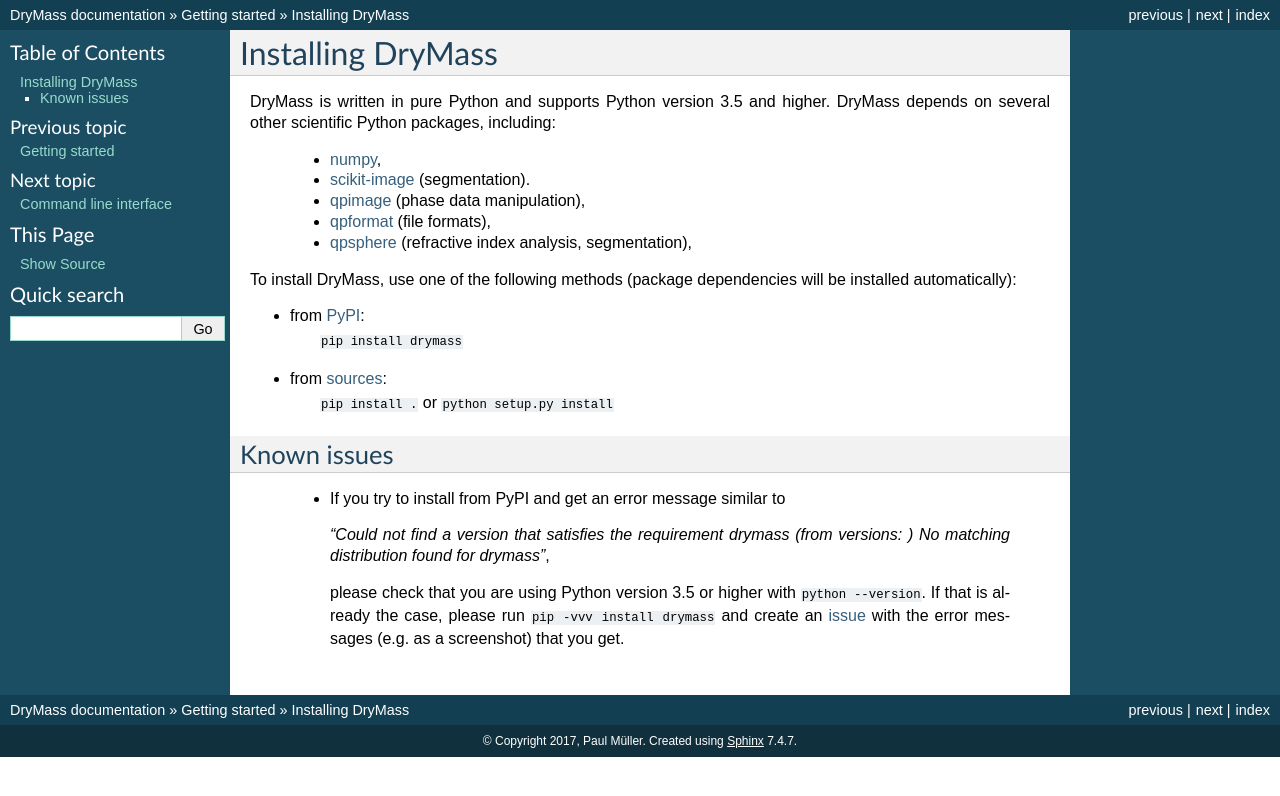
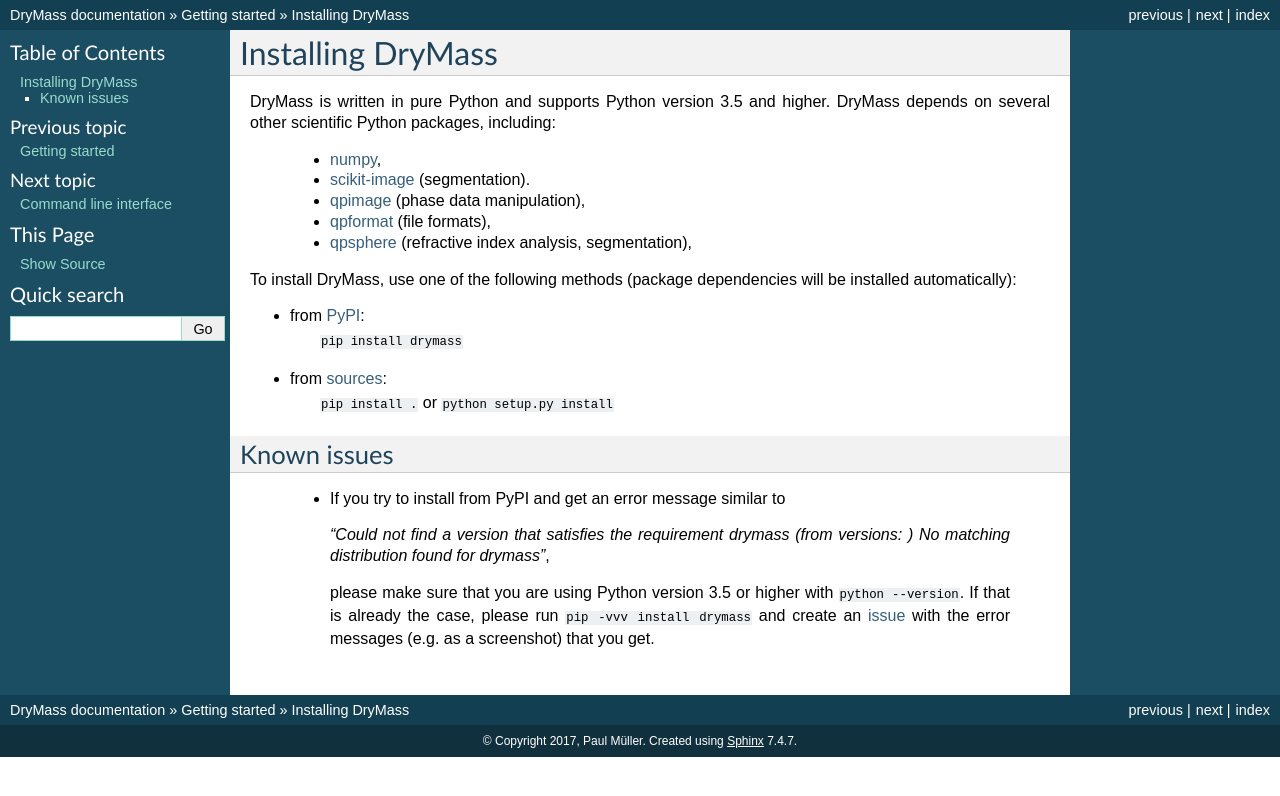
Before and after one commit to RI-imaging/DryMass, a Sphinx documentation site: the page built from docs/installation.rst, in a window 1280 px wide. Shown: the top 796 px of the page. Built offline with Sphinx 7.4.7, drawn with Linux system fonts in a browser that asks for light colours; pages that are not in the unit, such as notebooks, are missing from menus; the version number could not be read and is left out.

Commit message:
update docs

```diff
--- a/docs/installation.rst
+++ b/docs/installation.rst
@@ -29,7 +29,7 @@
    `"Could not find a version that satisfies the requirement drymass (from versions: )
    No matching distribution found for drymass"`,
 
-   please check that you are using Python version 3.5 or higher with ``python --version``.
+   please make sure that you are using Python version 3.5 or higher with ``python --version``.
    If that is already the case, please run ``pip -vvv install drymass`` and create an
    `issue <https://github.com/RI-imaging/DryMass/issues>`_ with the error
    messages (e.g. as a screenshot) that you get.
```
